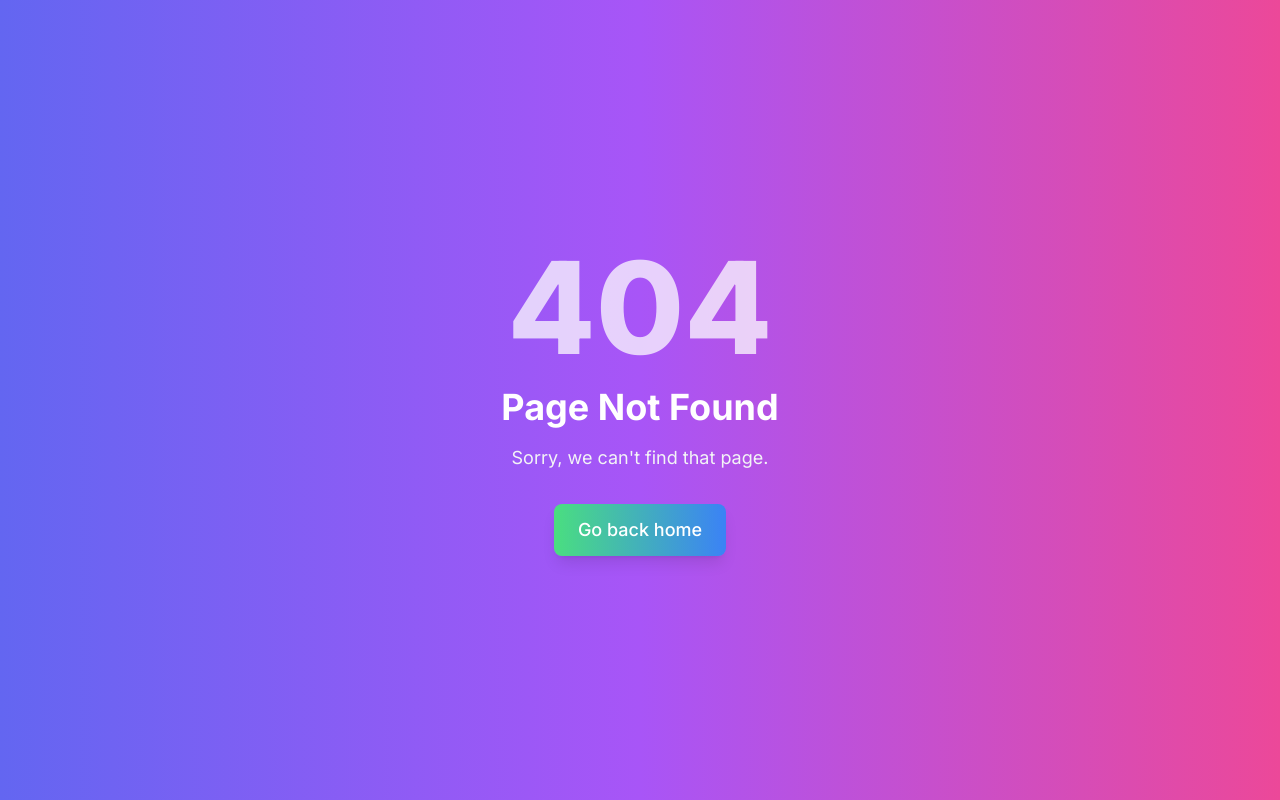
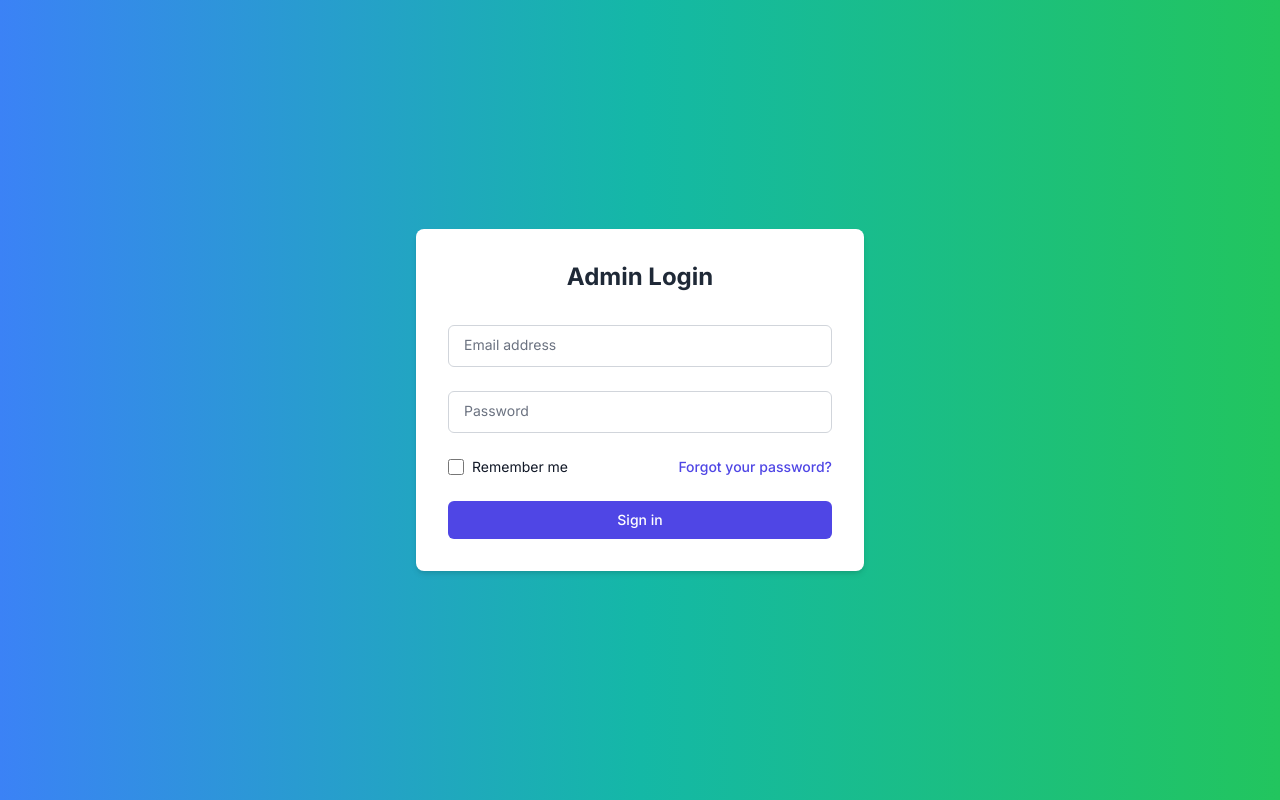
Before and after one commit to TackTeam-Chare/nakhonphanom-tourism-web-app-final, a Next.js app: page /auth/login in a window 1280 px wide. Before the commit this address had no page. Built offline with nearby package versions, Linux system fonts and the light colour scheme.

Commit message:
form login  for admin

```diff
--- /dev/null
+++ b/src/app/auth/login/page.js
@@ -0,0 +1,87 @@
+"use client"
+import React, { useState } from 'react';
+
+export default function AdminLogin() {
+  const [emailFocused, setEmailFocused] = useState(false);
+  const [passwordFocused, setPasswordFocused] = useState(false);
+  const [email, setEmail] = useState('');
+  const [password, setPassword] = useState('');
+
+  return (
+    <section className="min-h-screen flex items-center justify-center bg-gradient-to-r from-blue-500 via-teal-500 to-green-500 p-4">
+      <div className="max-w-md w-full bg-white rounded-lg shadow-md overflow-hidden p-8">
+        <h2 className="text-2xl font-bold text-center text-gray-800">Admin Login</h2>
+        <form className="mt-8 space-y-6">
+          <div className="relative z-0 w-full mb-6 group">
+            <input
+              type="email"
+              name="email"
+              id="email"
+              className="block py-2.5 px-4 w-full text-sm text-gray-900 bg-transparent border border-gray-300 rounded-md appearance-none focus:outline-none focus:ring-0 focus:border-indigo-600 peer"
+              placeholder=" "
+              value={email}
+              onChange={(e) => setEmail(e.target.value)}
+              onFocus={() => setEmailFocused(true)}
+              onBlur={() => setEmailFocused(false)}
+            />
+            <label
+              htmlFor="email"
+              className={`absolute text-sm text-gray-500 bg-white px-1 transform duration-300 -translate-y-6 scale-75 top-0 left-3 -z-10 origin-[0] peer-focus:left-3 peer-focus:text-indigo-600 peer-placeholder-shown:scale-100 peer-placeholder-shown:translate-y-2.5 peer-focus:scale-75 peer-focus:-translate-y-6 ${
+                emailFocused || email ? 'scale-75 -translate-y-6' : ''
+              }`}
+            >
+              Email address
+            </label>
+          </div>
+          <div className="relative z-0 w-full mb-6 group">
+            <input
+              type="password"
+              name="password"
+              id="password"
+              className="block py-2.5 px-4 w-full text-sm text-gray-900 bg-transparent border border-gray-300 rounded-md appearance-none focus:outline-none focus:ring-0 focus:border-indigo-600 peer"
+              placeholder=" "
+              value={password}
+              onChange={(e) => setPassword(e.target.value)}
+              onFocus={() => setPasswordFocused(true)}
+              onBlur={() => setPasswordFocused(false)}
+            />
+            <label
+              htmlFor="password"
+              className={`absolute text-sm text-gray-500 bg-white px-1 transform duration-300 -translate-y-6 scale-75 top-0 left-3 -z-10 origin-[0] peer-focus:left-3 peer-focus:text-indigo-600 peer-placeholder-shown:scale-100 peer-placeholder-shown:translate-y-2.5 peer-focus:scale-75 peer-focus:-translate-y-6 ${
+                passwordFocused || password ? 'scale-75 -translate-y-6' : ''
+              }`}
+            >
+              Password
+            </label>
+          </div>
+          <div className="flex items-center justify-between">
+            <div className="flex items-center">
+              <input
+                id="remember-me"
+                name="remember-me"
+                type="checkbox"
+                className="h-4 w-4 text-indigo-600 focus:ring-indigo-500 border-gray-300 rounded"
+              />
+              <label htmlFor="remember-me" className="ml-2 block text-sm text-gray-900">
+                Remember me
+              </label>
+            </div>
+            <div className="text-sm">
+              <a href="#" className="font-medium text-indigo-600 hover:text-indigo-500">
+                Forgot your password?
+              </a>
+            </div>
+          </div>
+          <div>
+            <button
+              type="submit"
+              className="group relative w-full flex justify-center py-2 px-4 border border-transparent text-sm font-medium rounded-md text-white bg-indigo-600 hover:bg-indigo-700 focus:outline-none focus:ring-2 focus:ring-offset-2 focus:ring-indigo-500 transition duration-300 ease-in-out"
+            >
+              Sign in
+            </button>
+          </div>
+        </form>
+      </div>
+    </section>
+  );
+}
```
Also changed, not shown: src/app/auth/login.js (deleted).
